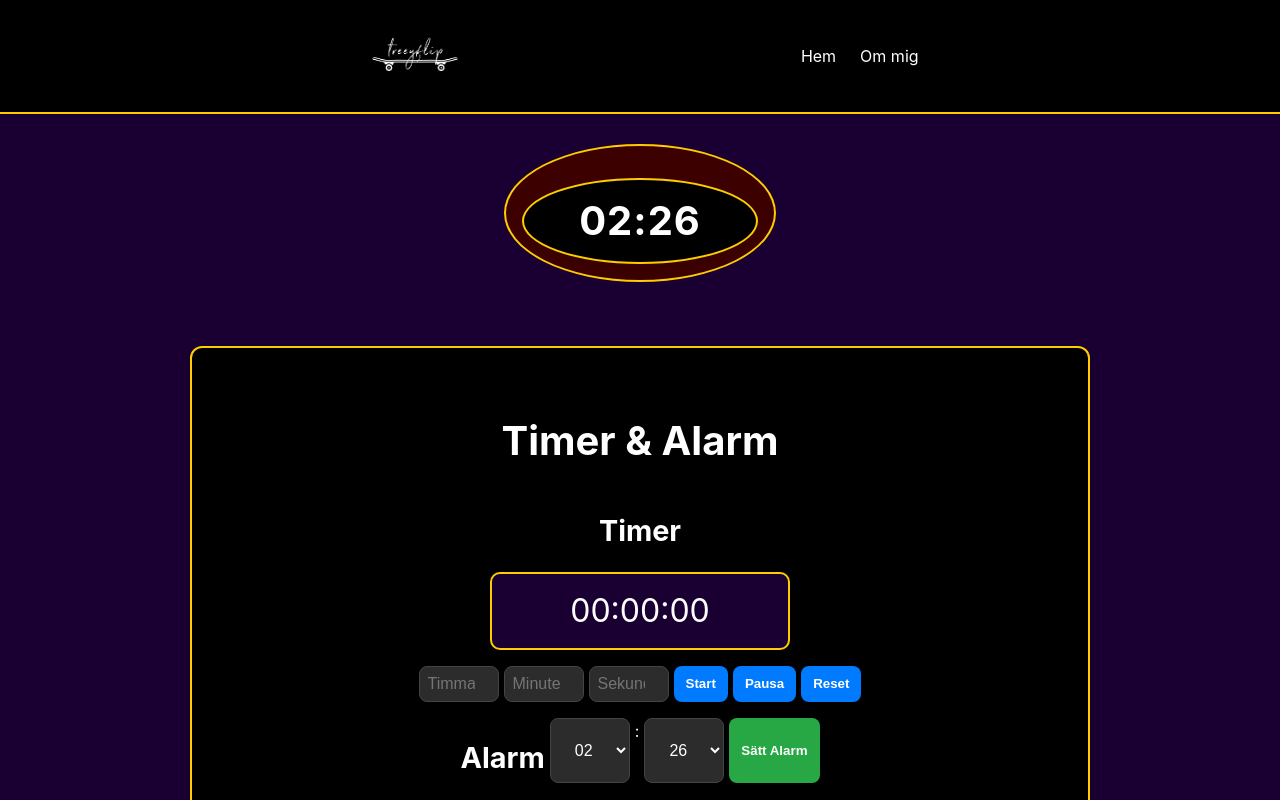
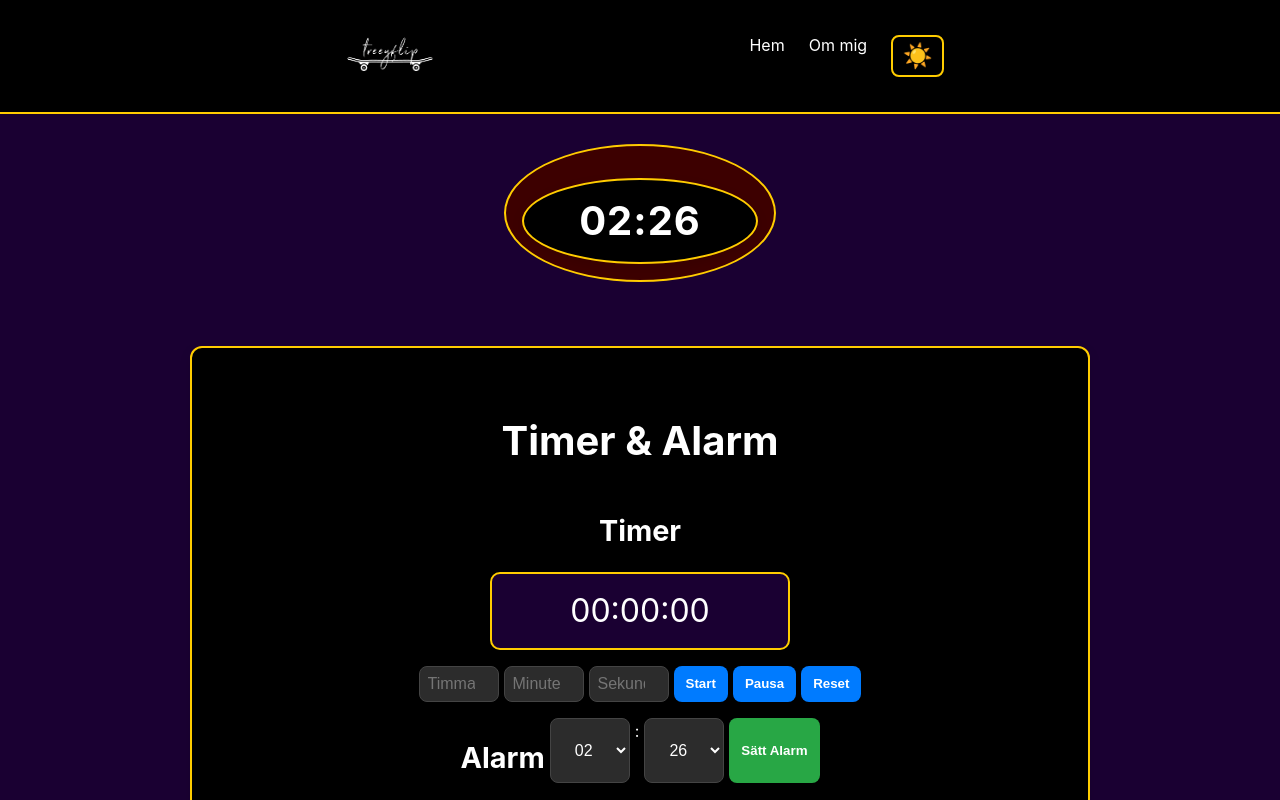
Before and after one commit to rikard95/portfolio, an Angular app: page /timer-alarm in a window 1280 px wide. Built offline with nearby package versions, Linux system fonts and the light colour scheme.

Commit message:
Add dark mode toggle button to header
Co-authored-by: rikard95 <160187808+rikard95@users.noreply.github.com>

```diff
--- a/src/app/layout/header/header.css
+++ b/src/app/layout/header/header.css
@@ -49,6 +49,24 @@ img {
   z-index: 1001;
 }
 
+.dark-mode-toggle {
+  background: none;
+  border: 2px solid #ffcc00;
+  color: #ffffff;
+  cursor: pointer;
+  font-size: 1.5rem;
+  padding: 0.3rem 0.6rem;
+  border-radius: 8px;
+  transition: all 0.3s ease;
+  display: flex;
+  align-items: center;
+  justify-content: center;
+}
+
+.dark-mode-toggle:hover {
+  background-color: #ffcc00;
+  transform: scale(1.1);
+}
 
 
 @media (max-width: 768px) {
--- a/src/app/layout/header/header.html
+++ b/src/app/layout/header/header.html
@@ -7,5 +7,8 @@
     <a class="logga-ut" routerLink="om-mig" routerLinkActive="active">Om mig</a>
     <!-- <a class="logga-ut" routerLink="kontakt" routerLinkActive="active">Kontakt</a>
     <a class="logga-ut" routerLink="" routerLinkActive="">Logga ut</a> -->
+    <button class="dark-mode-toggle logga-ut" (click)="toggleDarkMode()" [attr.aria-label]="isDarkMode ? 'Switch to light mode' : 'Switch to dark mode'">
+      {{ isDarkMode ? '☀️' : '🌙' }}
+    </button>
   </nav>
 </header>
--- a/src/app/layout/header/header.ts
+++ b/src/app/layout/header/header.ts
@@ -8,5 +8,14 @@ import { RouterModule } from '@angular/router';
   styleUrl: './header.css'
 })
 export class Header {
+  isDarkMode = true;
 
+  toggleDarkMode() {
+    this.isDarkMode = !this.isDarkMode;
+    if (this.isDarkMode) {
+      document.body.classList.remove('light-mode');
+    } else {
+      document.body.classList.add('light-mode');
+    }
+  }
 }
--- a/src/styles.css
+++ b/src/styles.css
@@ -27,8 +27,43 @@ body {
   text-align: center;
   flex-direction: column;
   min-height: 100vh;
-    background-color: #1a0032;
-    color: #ffffff;
+  background-color: #1a0032;
+  color: #ffffff;
+  transition: background-color 0.3s ease, color 0.3s ease;
+}
+
+/* Light mode styles */
+body.light-mode {
+  background-color: #f5f5f5;
+  color: #333333;
+}
+
+body.light-mode header {
+  background-color: #ffffff;
+  color: #333333;
+  border-bottom: 2px solid #ffcc00;
+}
+
+body.light-mode header nav a {
+  color: #333333;
+}
+
+body.light-mode header nav a:hover,
+body.light-mode header nav a.active {
+  color: #ffcc00;
+}
+
+body.light-mode .dark-mode-toggle {
+  color: #333333;
+  border-color: #ffcc00;
+}
+
+body.light-mode img {
+  filter: invert(0%);
+}
+
+body.light-mode app-hem {
+  background-color: #f5f5f5;
 }
 
 
```
